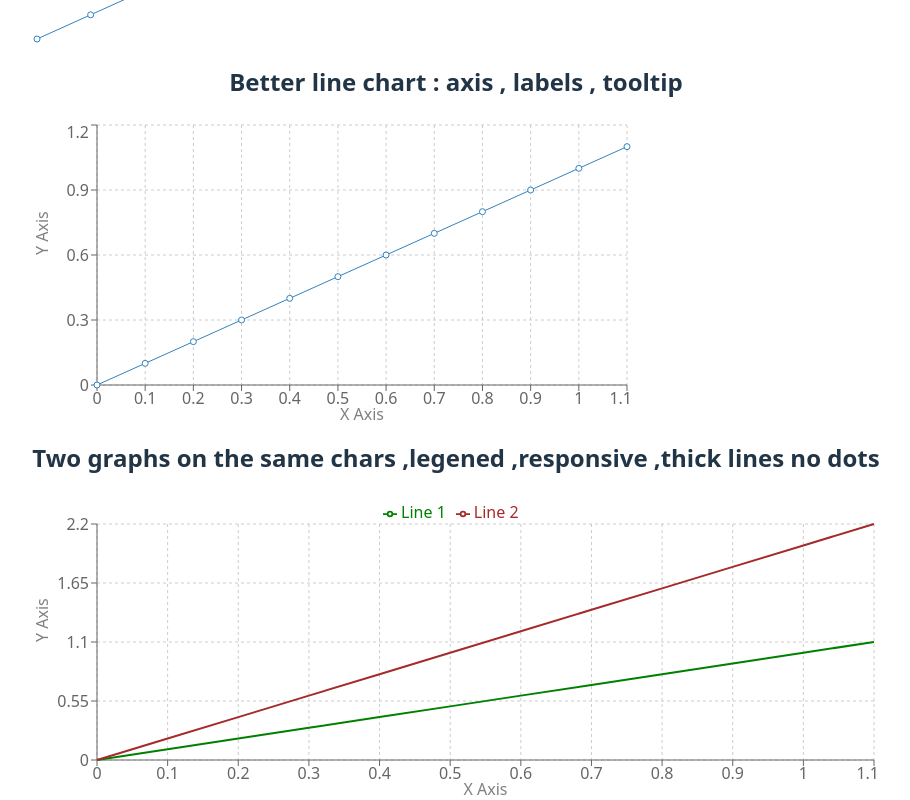
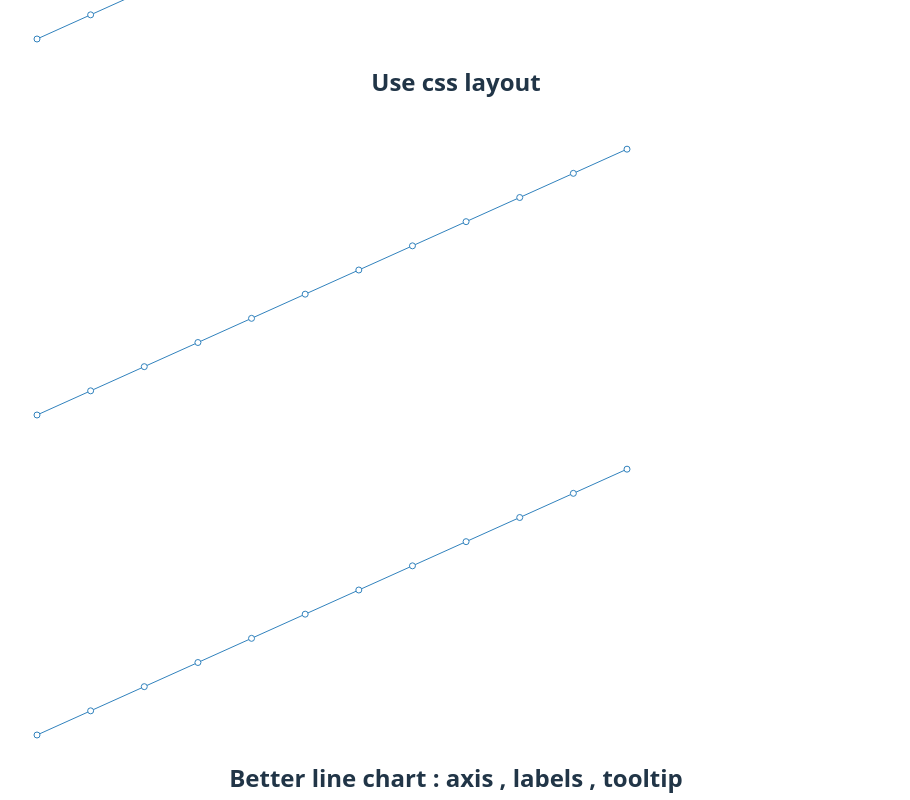
Before and after one commit to NathanKr/recharts-playground, a React (Vite) app: page / in a window 1280 px wide. Shown: the part 380-1180 px from the top of the page, without its empty margins (184-1094 px from the left). Built offline with nearby package versions, Linux system fonts and the light colour scheme.

Commit message:
add also layout with css

```diff
--- a/src/App.tsx
+++ b/src/App.tsx
@@ -1,10 +1,10 @@
-import Charts from "./components/charts";
-import './App.css'
+import SimpleSampleCharts from "./components/simple-sample-charts";
+import "./App.css";
 
 function App() {
   return (
     <div>
-      <Charts />
+      <SimpleSampleCharts />
     </div>
   );
 }
--- a/src/components/charts.tsx
+++ b/src/components/simple-sample-charts.tsx
@@ -9,13 +9,29 @@ import {
   YAxis,
 } from "recharts";
 
-export default function Charts() {
+import styles from "../styles/chart-layout.module.css";
+
+export default function SimpleSampleCharts() {
   return (
     <>
       <h2>Most simple line chart</h2>
       <LineChart width={600} height={300} data={data1}>
         <Line dataKey="y" />
       </LineChart>
+      <h2>Use css layout</h2>
+      <div className={styles.chartContainer}>
+        <div className={styles.topChart}>
+          <LineChart width={600} height={300} data={data1}>
+            <Line dataKey="y" />
+          </LineChart>
+        </div>
+        <div className={styles.bottomChart}>
+          <LineChart width={600} height={300} data={data1}>
+            <Line dataKey="y" />
+          </LineChart>
+        </div>
+      </div>
+
       {/* add x,y axis and grid */}
       <h2>Better line chart : axis , labels , tooltip</h2>
       <LineChart width={600} height={300} data={data1}>
--- /dev/null
+++ b/src/styles/chart-layout.module.css
@@ -0,0 +1,17 @@
+/* ChartLayout.module.css */
+.chartContainer {
+  display: flex;
+  flex-direction: column;
+  align-items: center;
+  gap: 20px;
+}
+
+.topChart {
+  width: 100%;
+  /* Additional styles for the top chart container */
+}
+
+.bottomChart {
+  width: 100%;
+  /* Additional styles for the bottom chart container */
+}
```
